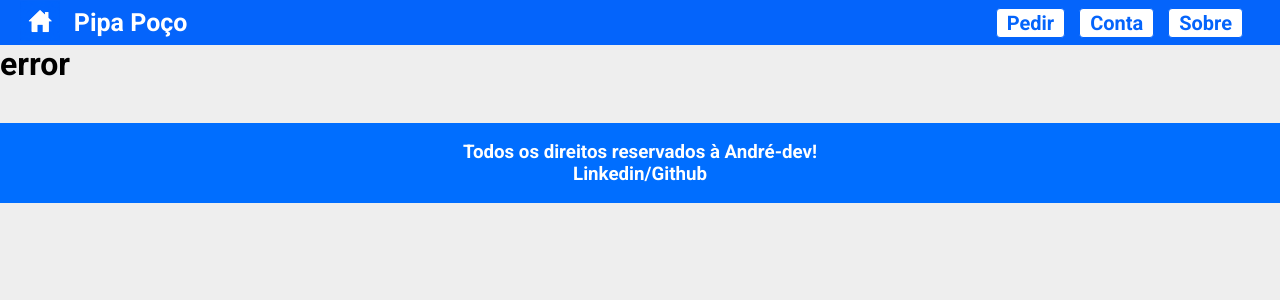
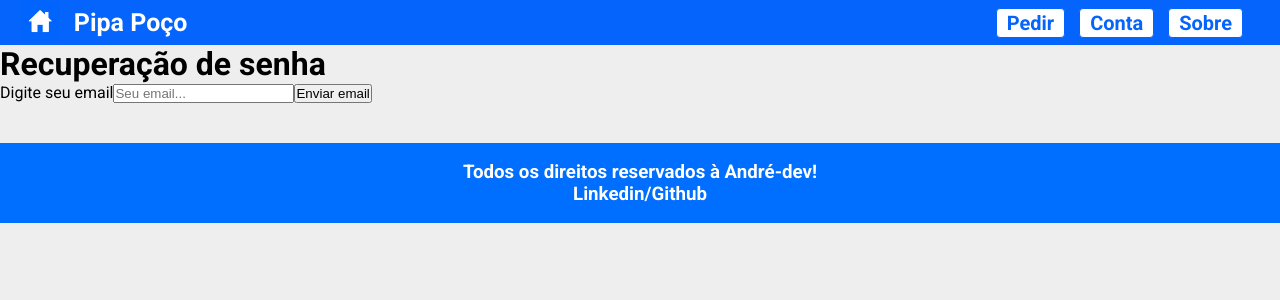
Before and after one commit to andre-sebastian-dev/Pipa-Poco, a React (Create React App) app: page /reset-password in a window 1280 px wide. Shown: the top 300 px of the page. Built offline with nearby package versions, Linux system fonts and the light colour scheme; no server answers.

Commit message:
criação da recuperação de senha

```diff
--- a/src/Pages/Change-Password/ChangePassword.js
+++ b/src/Pages/Change-Password/ChangePassword.js
@@ -1,12 +1,54 @@
 import { auth } from "../../firebaseConnection";
+
+import { useSearchParams, useNavigate } from "react-router-dom";
+import { confirmPasswordReset } from "firebase/auth";
+
+import { useState } from "react";
 
 import "./changePassword.css"
 
 function ChangePassword(){
 
+    const [searchParams] = useSearchParams();
+    const oobCode = searchParams.get("oobCode");
+
+    const [senha, setSenha] = useState("");
+    const navigate = useNavigate();
+
+    async function handleChange(e){
+        e.preventDefault()
+
+        if(!senha){
+            alert("Digite uma nova senha");
+        }
+
+        if(!oobCode){
+            alert("Link inválido ou expirado");
+        }
+        try{
+            await confirmPasswordReset(auth,oobCode,senha);
+
+            alert("Senha alterada com sucesso")
+            navigate("/sign-in")
+        }
+        catch(erro){
+            alert("Erro ao alterar senha")
+        }
+
+
+    }
+
     return(
         <div>
-            <h1>Trocar de senha</h1>
+            <form>
+                <label>Confirme sua nova senha </label>
+                <input placeholder="Nova senha"
+                type="password"
+                value={senha}
+                onChange={(e)=> setSenha(e.target.value)}></input>
+
+                <button type="submit">Alterar senha</button>
+            </form>
         </div>
     )
 }
--- /dev/null
+++ b/src/Pages/ResetPassword/ResetPassword.js
@@ -0,0 +1,51 @@
+import "./resetPassword.css";
+
+import { auth } from "../../firebaseConnection";
+import { sendPasswordResetEmail } from "firebase/auth";
+import { useState } from "react";
+
+function ResetPassword(){
+  const [email, setEmail] = useState("");
+
+  async function handleReset(e){
+    e.preventDefault();
+
+    if(!email){
+      alert("Digite um email");
+      return;
+    }
+
+    try {
+      await sendPasswordResetEmail(auth, email, {
+        url: "http://localhost:3000/change-password",
+        handleCodeInApp: true
+      });
+
+      alert("Email de recuperação enviado!");
+      setEmail("");
+
+    } catch (error) {
+      alert("Erro ao enviar email");
+    }
+  }
+
+  return(
+    <form onSubmit={handleReset}>
+      <h1>Recuperação de senha</h1>
+
+      <label>Digite seu email</label>
+      <input
+        type="email"
+        placeholder="Seu email..."
+        value={email}
+        onChange={(e)=> setEmail(e.target.value)}
+      />
+
+      <button type="submit">
+        Enviar email
+      </button>
+    </form>
+  );
+}
+
+export default ResetPassword;
--- a/src/Pages/Sign-in/Sign-in.js
+++ b/src/Pages/Sign-in/Sign-in.js
@@ -55,6 +55,8 @@ async function fazerLogin(){
                         onChange={(e)=> setLoginSenha(e.target.value)}
                     ></input>
 
+                    <p>Esqueceu sua Senha? <Link to="/reset-password">Crie uma nova</Link></p>
+
                     <div className="buttons">
 
                        <Link className="cad-button" to="/cadastro">Criar conta</Link>
@@ -63,7 +65,7 @@ async function fazerLogin(){
 
                     </div>
 
-                    <p>Esqueceu sua Senha? <Link to="/change-password">Crie uma nova</Link></p>
+
                 </form>
 
 
--- a/src/components/Footer/Footer.js
+++ b/src/components/Footer/Footer.js
@@ -7,9 +7,9 @@ function Footer(){
         <footer className="footer">
             <h3>Todos os direitos reservados à André-dev!</h3>
             <h3 className="redes-sociais">
-                <a href="https://www.linkedin.com/in/andr%C3%A9-sebastian-2293393b2/" target="_blank">Linkedin</a>
+                <a href="https://www.linkedin.com/in/andr%C3%A9-sebastian-2293393b2/" target="blank">Linkedin</a>
                 <span>/</span>
-                <a href="https://github.com/andre-sebastian-dev/andre-sebastian-dev/blob/main/README.md" target="_blank">Github</a>
+                <a href="https://github.com/andre-sebastian-dev/andre-sebastian-dev/blob/main/README.md" target="blank">Github</a>
             </h3>
 
 
--- a/src/routes.js
+++ b/src/routes.js
@@ -7,13 +7,15 @@ import Footer from "./components/Footer/Footer";
 
 //  --------Páginas---------
 import Cadastro from "./Pages/Cadastro/Cadastro";
+import Conta from "./Pages/Conta/Conta";
 import ChangePassword from "./Pages/Change-Password/ChangePassword";
-import Conta from "./Pages/Conta/Conta";
 import Error from "./Pages/Error/Error";
 import Home from "./Pages/Home/Home";
 import Pedido from "./Pages/Pedido/Pedido";
+import ResetPassword from "./Pages/ResetPassword/ResetPassword";
 import SignIn from "./Pages/Sign-in/Sign-in";
 import Sobre from "./Pages/Sobre/Sobre";
+
 
 //  -----rota privada------
 import PrivateRoute from "./PrivateRoute";
@@ -25,12 +27,14 @@ function Navegação(){
 <Header/>
 <Routes>
     <Route path="/" element={<Home/>}/>
+    <Route path="/cadastro" element={<Cadastro/>}/>
+    <Route path="/conta" element={<Conta/>}/>
+    <Route path="/change-password" element={<ChangePassword/>}/>
     <Route path="/pedido" element={<PrivateRoute><Pedido/></PrivateRoute>}/>
+    <Route path="/reset-password" element={<ResetPassword/>}/>
+    <Route path="/sign-in" element={<SignIn/>}/>
     <Route path="/sobre" element={<Sobre/>}/>
-    <Route path="/conta" element={<Conta/>}/>
-    <Route path="/cadastro" element={<Cadastro/>}/>
-    <Route path="/sign-in" element={<SignIn/>}/>
-    <Route path="/change-password" element={<ChangePassword/>}/>
+
 
     <Route path="*" element={<Error/>}/>
 </Routes>
```
Also changed, not shown: src/Pages/ResetPassword/resetPassword.css (added).
